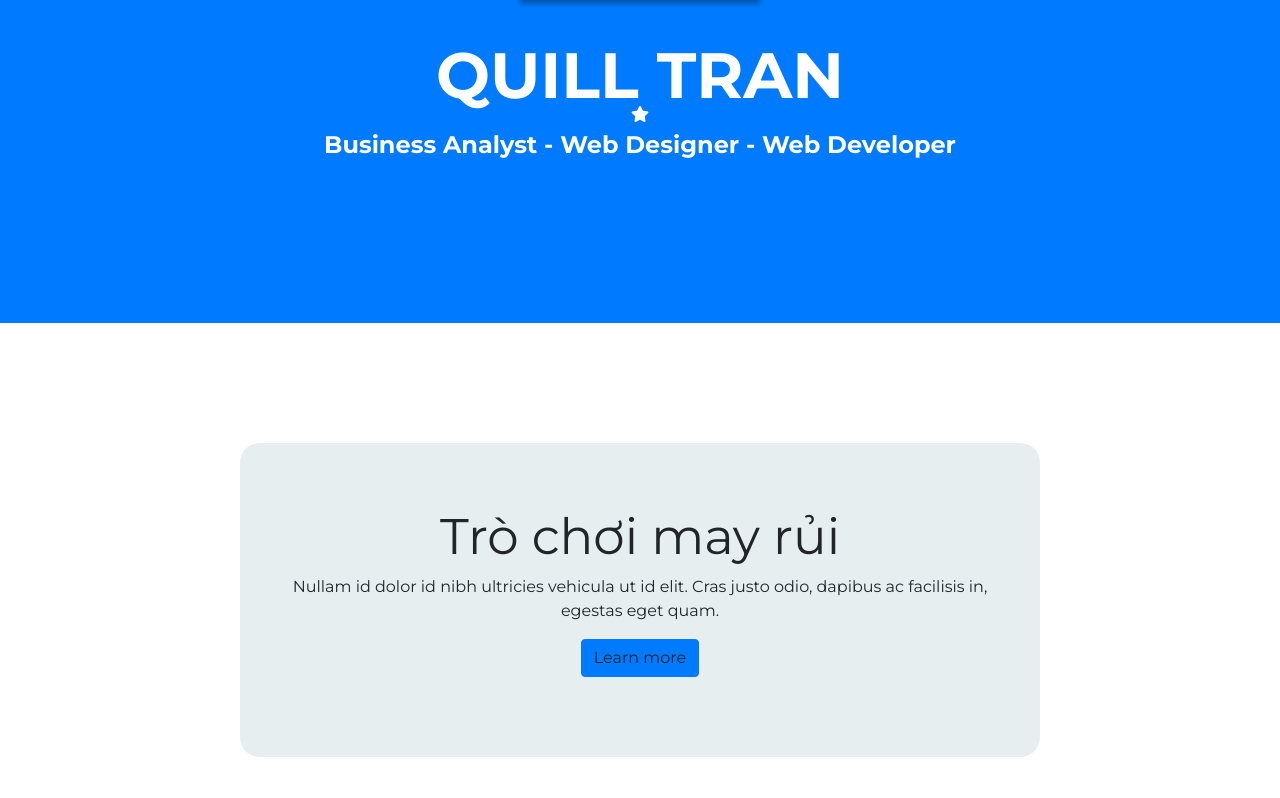
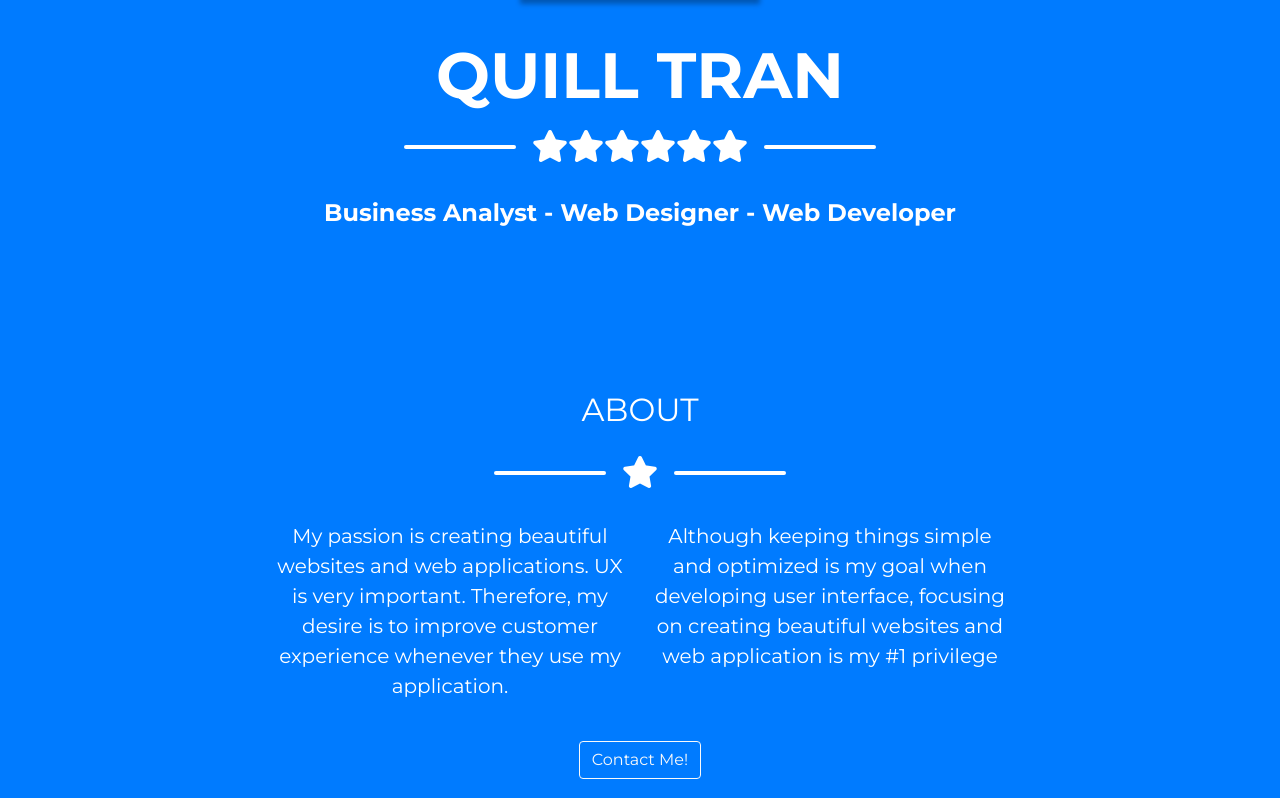
Before and after one commit to Quill0034/xuc-xac, a React (Create React App) app: page / in a window 1280 px wide. Shown: the part 382-1180 px from the top of the page. Built offline with nearby package versions, Linux system fonts and the light colour scheme.

Commit message:
About page

```diff
--- a/src/App.js
+++ b/src/App.js
@@ -2,8 +2,10 @@ import React, { Component } from "react";
 import './style/App.css'
 import './style/navigation.css';
 import './style/head.css';
+import './style/about.css';
 
 import Head from "./head";
+import About from "./about";
 import Xucxac from "./xucxac";
 import Blackjack from './blackjack';
 import Navigation from './navigation';
@@ -15,6 +17,7 @@ export default class App extends React.Component {
       <>
       <Navigation/>
       <Head/>
+      <About/>
       <div className="wrapper" style={{height: '100%'}}>
         {/* <Sidebar /> */}
 
--- /dev/null
+++ b/src/about.js
@@ -0,0 +1,38 @@
+import React, { Component } from "react";
+
+export default class About extends React.Component{
+    render() {
+      return (
+        <section className="page-section bg-primary text-white mb-0" id="about">
+        <div className="container">
+          {/* About Section Heading */}
+          <h2 className="page-section-heading text-center text-uppercase text-white">About</h2>
+          {/* Icon Divider */}
+          <div className="divider-custom divider-light">
+            <div className="divider-custom-line" />
+            <div className="divider-custom-icon">
+              <i className="fas fa-star" />
+            </div>
+            <div className="divider-custom-line" />
+          </div>
+          {/* About Section Content */}
+          <div className="row">
+            <div className="col-lg-4 ml-auto">
+              <p className="lead">My passion is creating beautiful websites and web applications. UX is very important. Therefore, my desire is to improve customer experience whenever they use my application. </p>
+            </div>
+            <div className="col-lg-4 mr-auto">
+              <p className="lead">Although keeping things simple and optimized is my goal when developing user interface, focusing on creating beautiful websites and web application is my #1 privilege</p>
+            </div>
+          </div>
+          {/* About Section Button */}
+          <div className="text-center mt-4" style={{paddingBottom: '50px'}}>
+            <a className="btn btn-xl btn-outline-light " href="https://startbootstrap.com/themes/freelancer/">
+              Contact Me!
+            </a>
+          </div>
+        </div>
+      </section>
+
+      );
+    }
+}
--- a/src/head.js
+++ b/src/head.js
@@ -14,7 +14,7 @@ export default class Head extends React.Component{
         <div className="divider-custom divider-light">
           <div className="divider-custom-line" />
           <div className="divider-custom-icon">
-            <i className="fas fa-star" />
+            <i className="fas fa-star"/><i className="fas fa-star"/><i className="fas fa-star"/><i className="fas fa-star"/><i className="fas fa-star"/><i className="fas fa-star"/>
           </div>
           <div className="divider-custom-line" />
         </div>
--- /dev/null
+++ b/src/style/about.css
@@ -0,0 +1,43 @@
+.divider-custom {
+    margin: 1.25rem 0 1.5rem;
+    width: 100%;
+    display: -webkit-box;
+    display: -ms-flexbox;
+    display: flex;
+    -webkit-box-pack: center;
+    -ms-flex-pack: center;
+    justify-content: center;
+    -webkit-box-align: center;
+    -ms-flex-align: center;
+    align-items: center;
+  }
+
+  .divider-custom .divider-custom-line {
+    width: 100%;
+    max-width: 7rem;
+    height: 0.25rem;
+    background-color: #2c3e50;
+    border-radius: 1rem;
+    border-color: #2c3e50 !important;
+  }
+
+  .divider-custom .divider-custom-line:first-child {
+    margin-right: 1rem;
+  }
+
+  .divider-custom .divider-custom-line:last-child {
+    margin-left: 1rem;
+  }
+
+  .divider-custom .divider-custom-icon {
+    color: #2c3e50 !important;
+    font-size: 2rem;
+  }
+
+  .divider-custom.divider-light .divider-custom-line {
+    background-color: #fff;
+  }
+
+  .divider-custom.divider-light .divider-custom-icon {
+    color: #fff !important;
+  }
```
